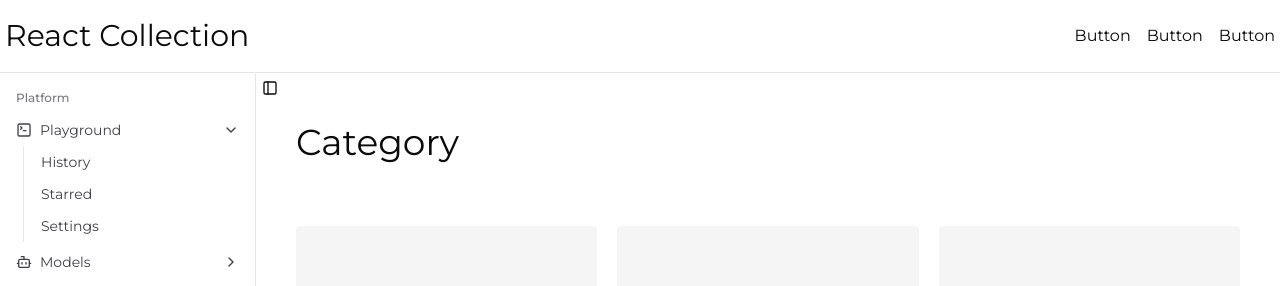
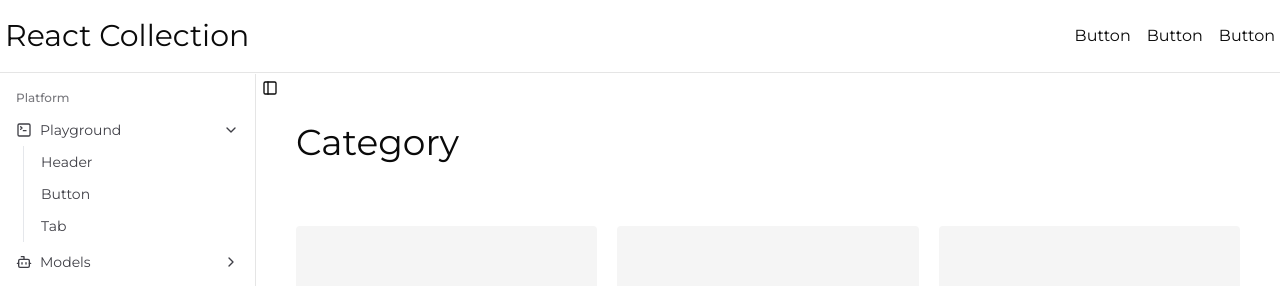
Before and after one commit to Squad357/React-Collection, a Next.js app: page / in a window 1280 px wide. Shown: the top 286 px of the page. Built offline with nearby package versions, Linux system fonts and the light colour scheme.

Commit message:
💬 [Text] SideNavbar 메뉴 추가

```diff
--- a/src/components/layout/SideNavbar.tsx
+++ b/src/components/layout/SideNavbar.tsx
@@ -73,16 +73,16 @@ const data = {
       isActive: true,
       items: [
         {
-          title: 'History',
-          url: '#',
+          title: 'Header',
+          url: '/category/header',
         },
         {
-          title: 'Starred',
-          url: '#',
+          title: 'Button',
+          url: '/category/button',
         },
         {
-          title: 'Settings',
-          url: '#',
+          title: 'Tab',
+          url: '/category/tab',
         },
       ],
     },
```
